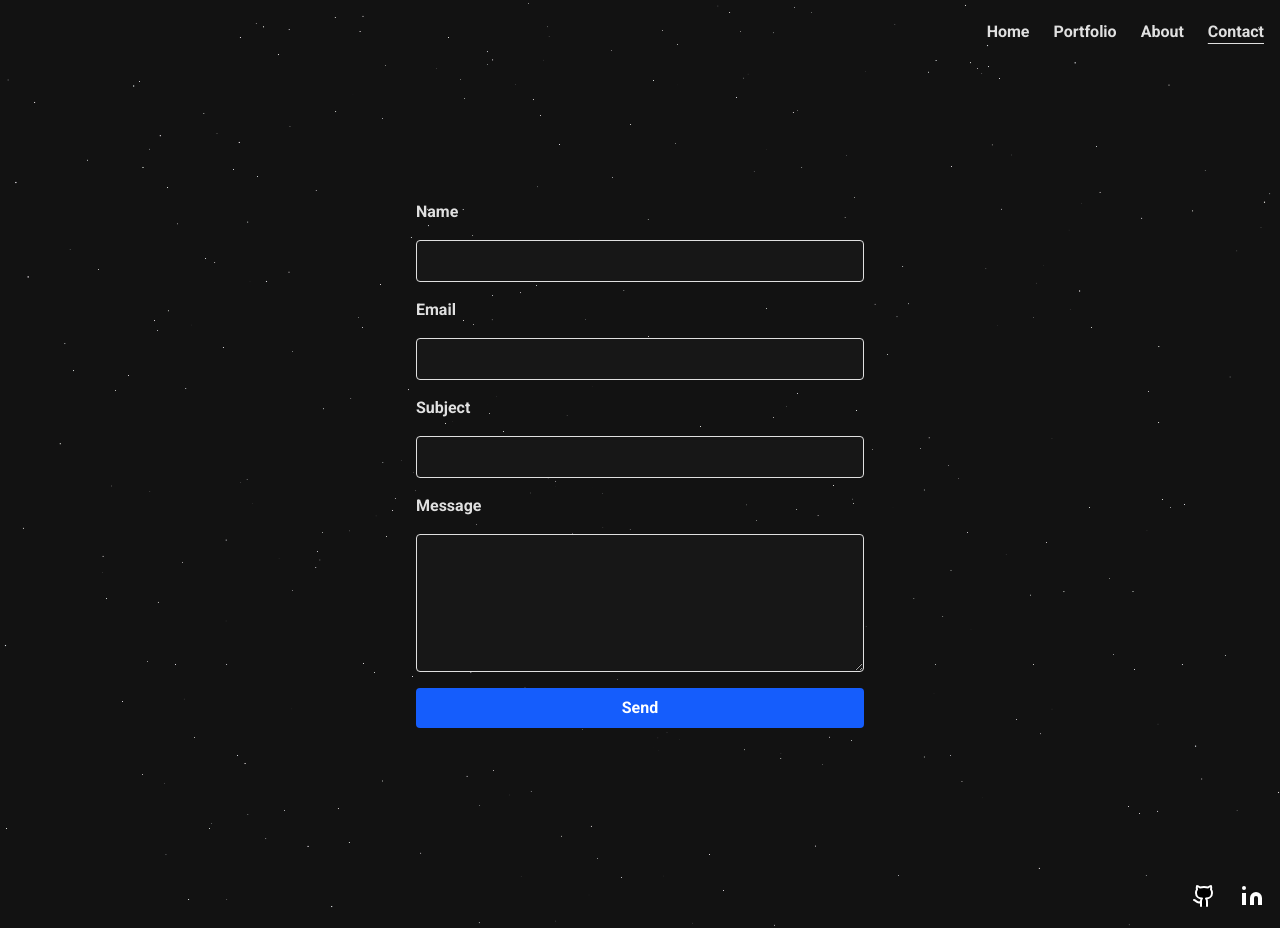
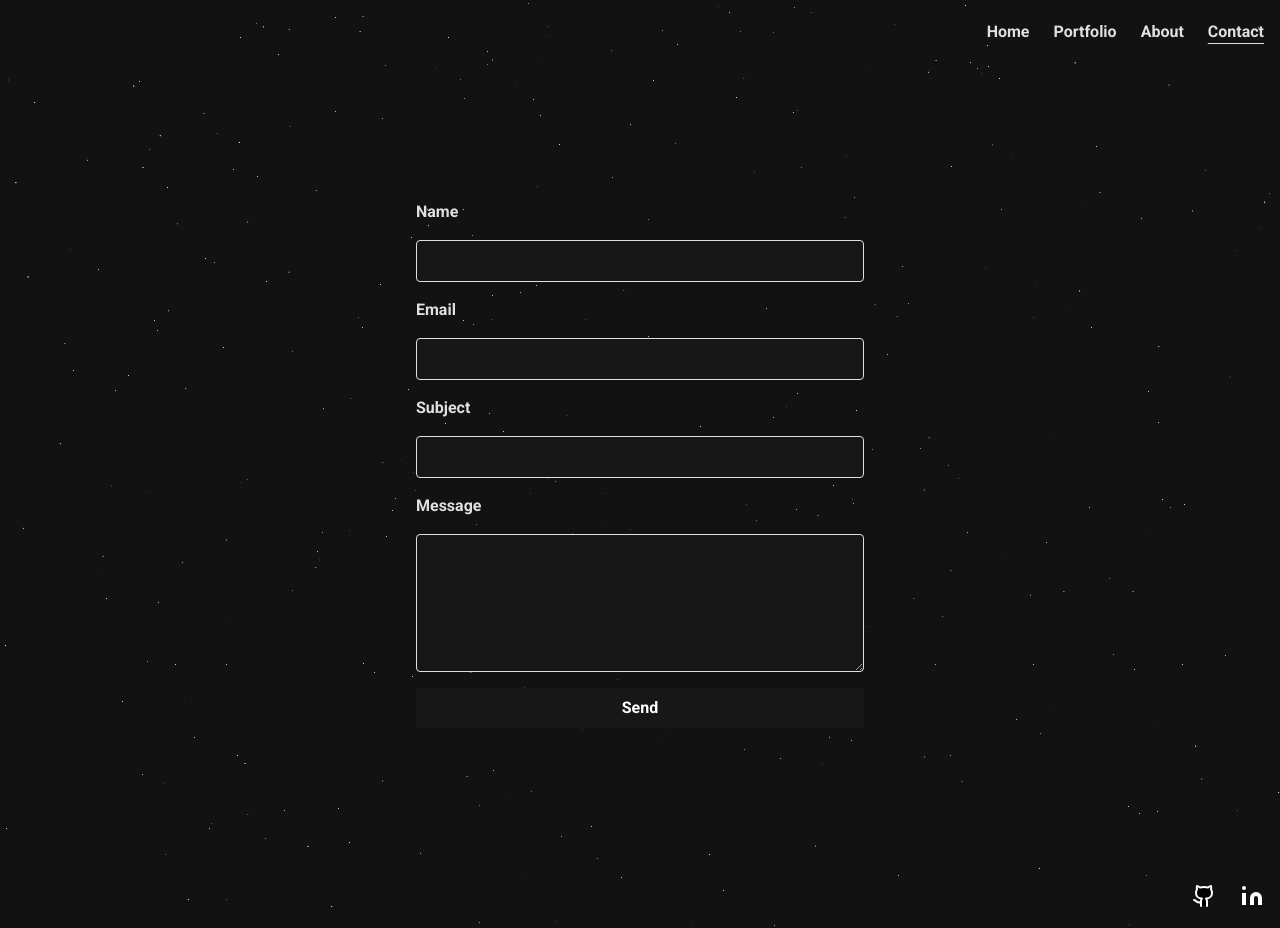
Before and after one commit to Aaron-McIntyre/Aaron-McIntyre-Portfolio-Website, a Next.js app in the folder my-portfolio/: page /contact in a window 1280 px wide. Built offline with nearby package versions, Linux system fonts and the light colour scheme.

Commit message:
chore: Changing Colour of Submit Button

```diff
--- a/my-portfolio/src/app/contact/page.tsx
+++ b/my-portfolio/src/app/contact/page.tsx
@@ -96,7 +96,7 @@ export default function ContactForm() {
         <button
           type="submit"
           disabled={loading}
-          className="bg-blue-600 hover:bg-blue-700 transition text-white p-2 rounded"
+          className="bg-neutral-900 text-white p-2 rounded"
         >
           {loading ? "Sending..." : "Send"}
         </button>
```
